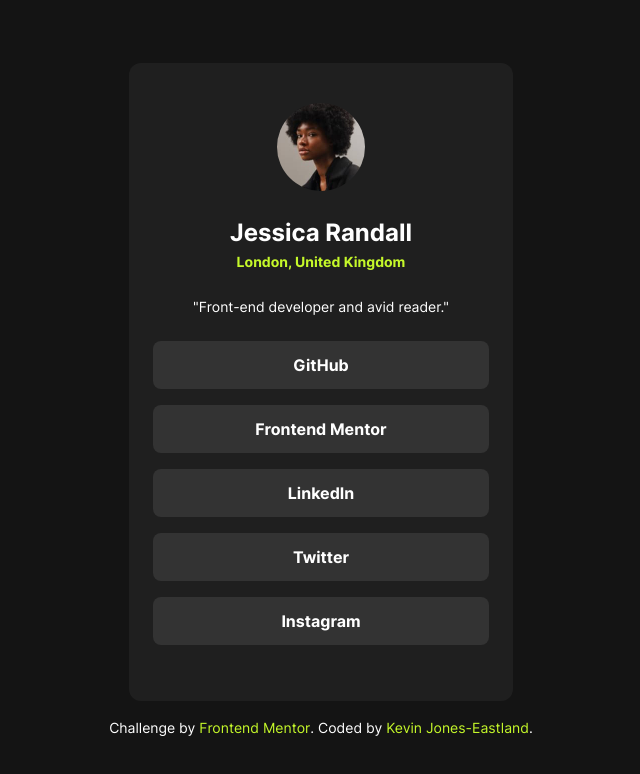
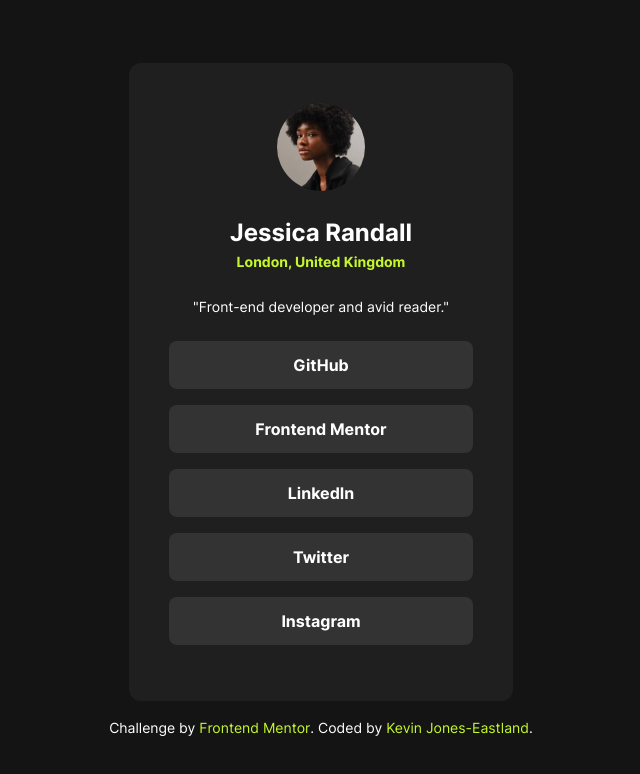
Before and after one commit to kmje405/fem-social-links-profile, a plain HTML site: page index.html in a window 1280 px wide. Shown: the whole page, without its empty margins (319-959 px from the left). Drawn offline with Linux system fonts and the light colour scheme; files whose address does not match are found by name.

Commit message:
Refactor CSS for improved responsiveness and organization

```diff
--- a/style.css
+++ b/style.css
@@ -41,25 +41,30 @@ body {
   background-color: var(--c-grey-900);
   color: var(--c-text-white);
   font-family: inter;
-  padding: calc(24 / 16 * 1rem);
+  padding: calc(16 / 16 * 1rem);
+
+  @media (width >= calc(768 / 16 * 1rem)) {
+    padding: calc(24 / 16 * 1rem);
+  }
 }
 .card {
   background-color: var(--c-grey-800);
-  padding-block: calc(40 / 16 * 1em);
+  padding: calc(40 / 16 * 1rem) calc(24 / 16 * 1rem);
   text-align: center;
-  border-radius: calc(12 / 16 * 1em);
+  border-radius: calc(12 / 16 * 1rem);
   width: 100%;
   max-width: calc(327 / 16 * 1rem);
+  margin: 0 auto;
 
   @media (width >= calc(768 / 16 * 1rem)) {
     max-width: calc(384 / 16 * 1rem);
-    margin-inline: calc(40 / 16 * 1rem);
+    padding: calc(40 / 16 * 1rem);
   }
 }
 .card img {
   border-radius: 50%;
-  justify-self: center;
-  margin-bottom: calc(24 / 16 * 1rem);
+  display: block;
+  margin: 0 auto calc(24 / 16 * 1rem);
   width: calc(88 / 16 * 1rem);
   height: calc(88 / 16 * 1rem);
   object-fit: cover;
@@ -91,13 +96,11 @@ body {
 .link-group {
   display: flex;
   flex-direction: column;
-  min-width: calc(280 / 16 * 1em);
-  gap: calc(1em);
-  padding-inline: calc(24 / 16 * 1em);
+  width: 100%;
+  gap: calc(1rem);
   margin-top: 1.5rem;
 
   @media (width >= calc(768 / 16 * 1rem)) {
-    min-width: calc(384 / 16 * 1rem);
     padding-bottom: 1rem;
   }
 }
```
